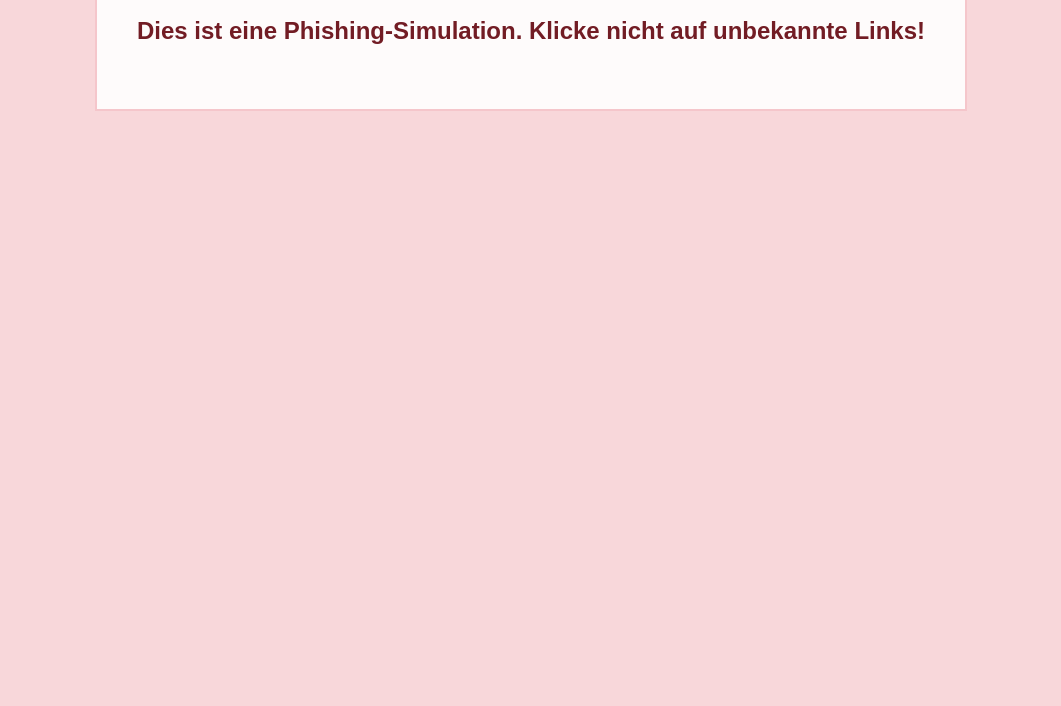
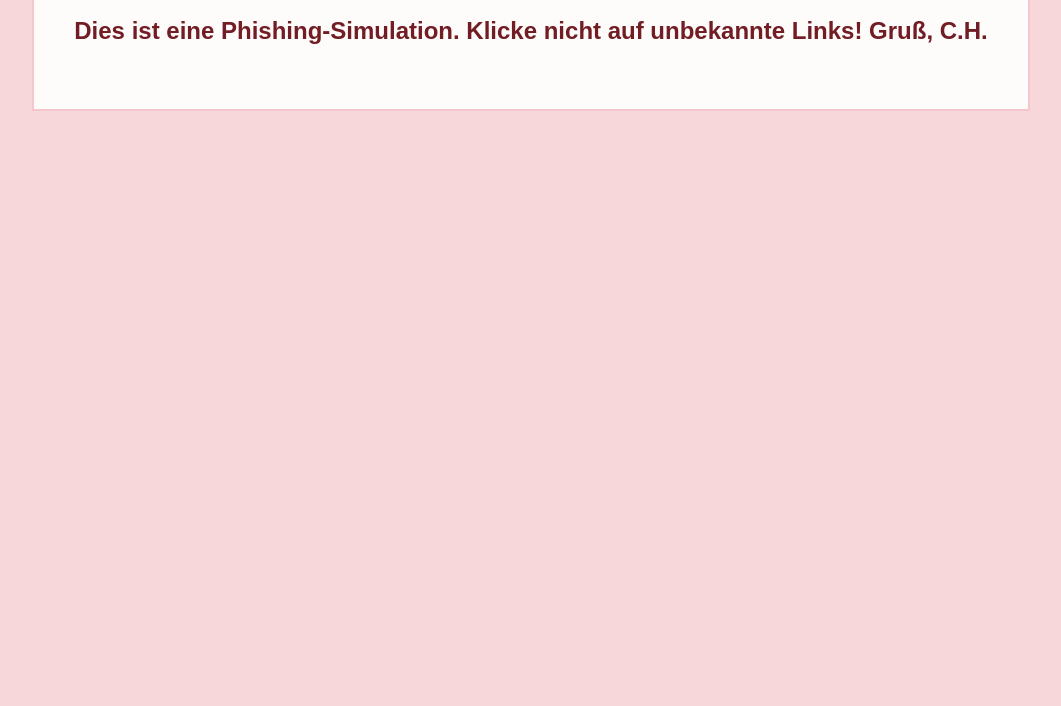
Before and after one commit to KTank24/123, a plain HTML site: page index.html in a window 1280 px wide. Shown: the part 194-900 px from the top of the page, without its empty margins (109-1170 px from the left). Drawn offline with Linux system fonts and the light colour scheme.

Commit message:
Update index.html

```diff
--- a/index.html
+++ b/index.html
@@ -43,7 +43,7 @@
 <body>
     <div class="warning">
         <h1>Achtung!</h1>
-        <p>Dies ist eine Phishing-Simulation. Klicke nicht auf unbekannte Links!</p>
+        <p>Dies ist eine Phishing-Simulation. Klicke nicht auf unbekannte Links! Gruß, C.H.</p>
     </div>
 </body>
 </html>
```
